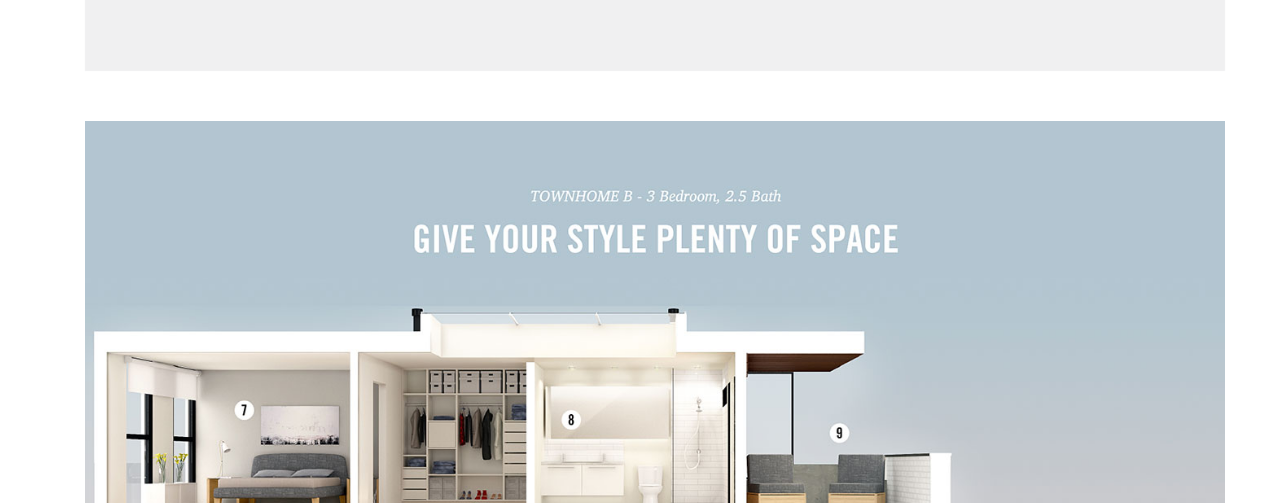
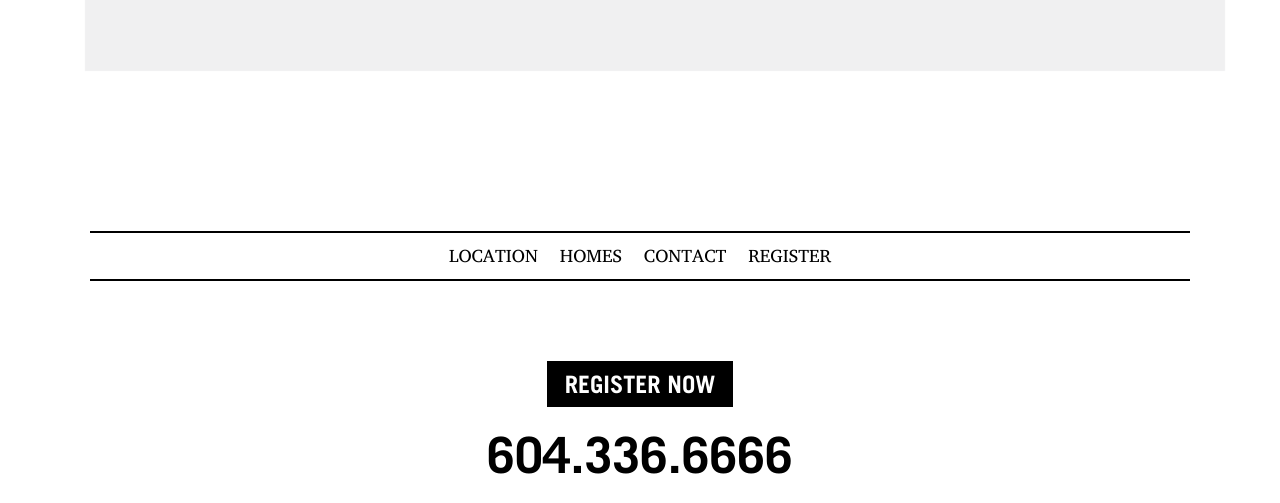
Before and after one commit to Interwebular/www.oxleyonpender.com, a website: page homes.html in a window 1280 px wide. Shown: the part 2890-3393 px from the top of the page. Drawn offline with nearby package versions, Linux system fonts and the light colour scheme.

Commit message:
Dollhouse image removed

```diff
--- a/homes.html
+++ b/homes.html
@@ -115,9 +115,9 @@
             <!-- <img src="img/townhome_b_lg_no_button.png" class="townhome-b img-responsive" /> -->
         </section>
 
-        <section class="container" style="margin-top: 50px;">
+        <!-- <section class="container" style="margin-top: 50px;">
             <img src="img/dollhouse_1400wide_with_numbers.jpg" style="margin: 0 auto; width: 100%;" />
-        </section>
+        </section> -->
 
 
         <footer style="padding-top: 120px;">
```
